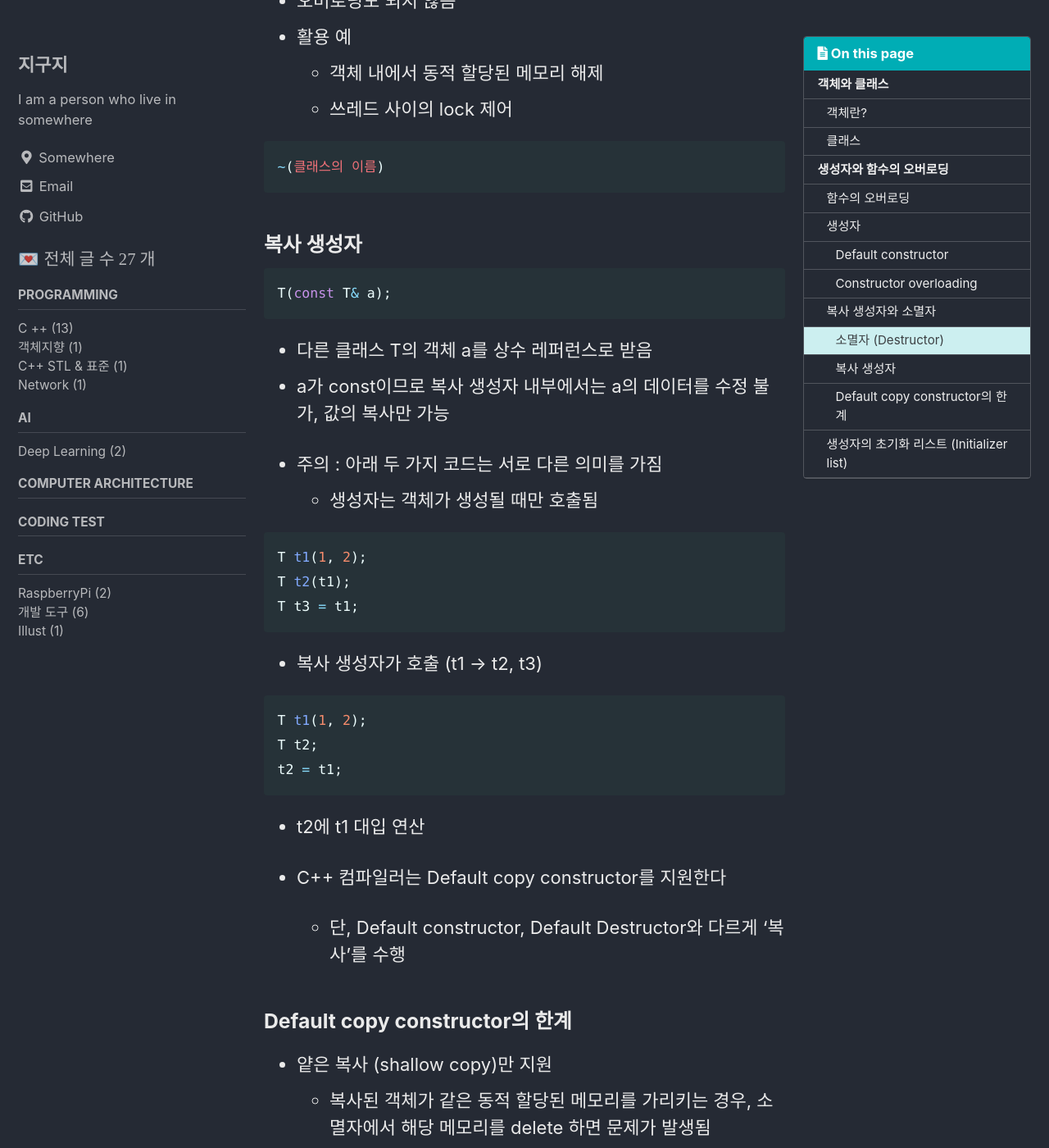
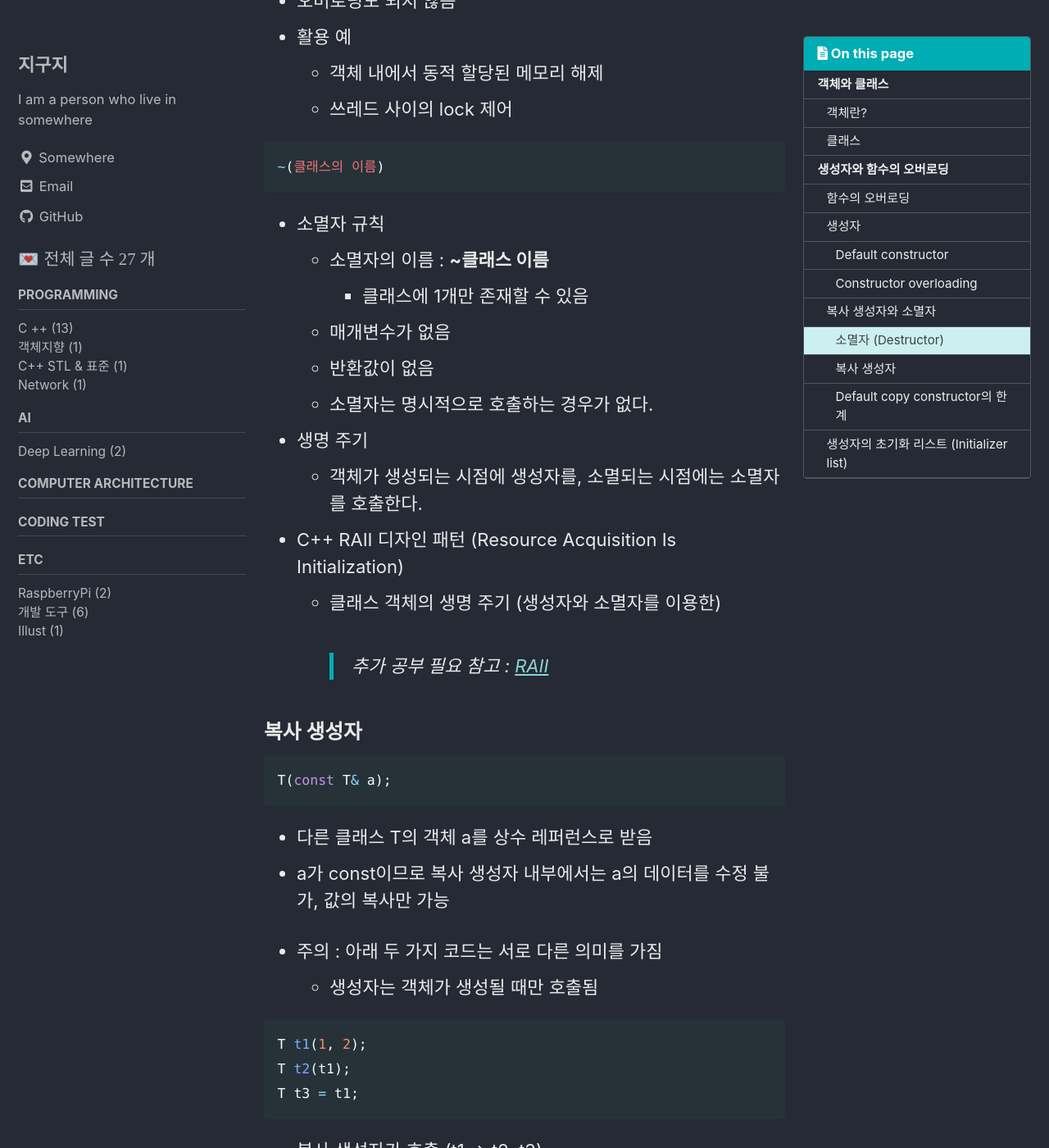
Before and after one commit to hyesuk-k/hyesuk-k.github.io, a Jekyll site: the page built from _posts/2021-06-23-cpp_start_day4.md, in a window 1280 px wide and 1400 px high, scrolled down 6861 px. Shown: the whole window at 82% size. Built offline with Jekyll 4.4.1, drawn with Linux system fonts in a browser that asks for light colours; cached includes are drawn as plain includes; some of the changed text lies outside the part shown.

Commit message:
[cpp] 소멸자 내용 추가
- RAII 패턴에 대해서는 추가 공부 필요
- 소멸자는 언제 호출되는가?

````diff
--- a/_posts/2021-06-23-cpp_start_day4.md
+++ b/_posts/2021-06-23-cpp_start_day4.md
@@ -226,6 +226,22 @@ public:
 ~(클래스의 이름)
 ```
 
+* 소멸자 규칙
+  + 소멸자의 이름 : __~클래스 이름__
+    - 클래스에 1개만 존재할 수 있음
+  + 매개변수가 없음
+  + 반환값이 없음
+  + 소멸자는 명시적으로 호출하는 경우가 없다.
+
+* 생명 주기
+  + 객체가 생성되는 시점에 생성자를, 소멸되는 시점에는 소멸자를 호출한다.
+
+* C++ RAII 디자인 패턴 (Resource Acquisition Is Initialization)
+  + 클래스 객체의 생명 주기 (생성자와 소멸자를 이용한)
+> 추가 공부 필요
+> 참고 : [RAII](https://en.cppreference.com/w/cpp/language/raii)
+
+
 ### 복사 생성자
 
 ```cpp
````
Also changed, not shown: other parts of _posts/2021-06-23-cpp_start_day4.md (+1 -1 lines).
